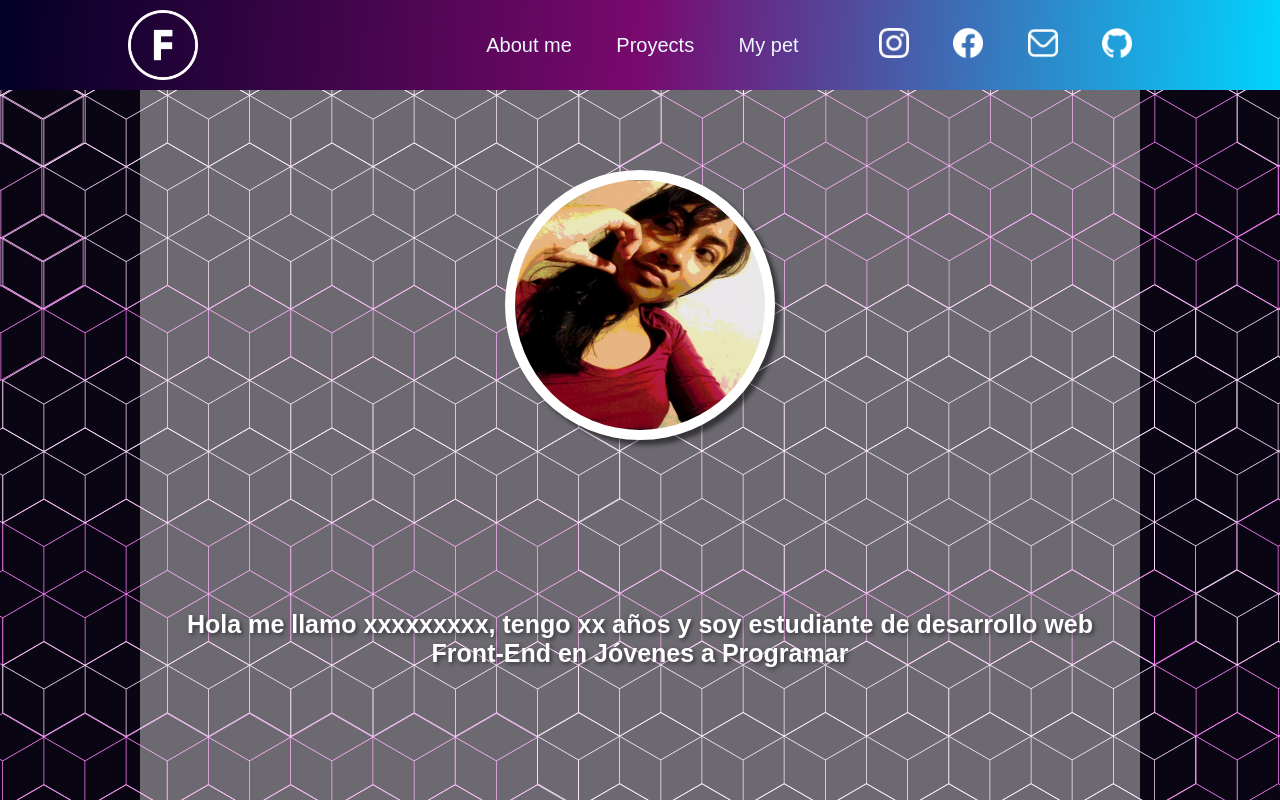
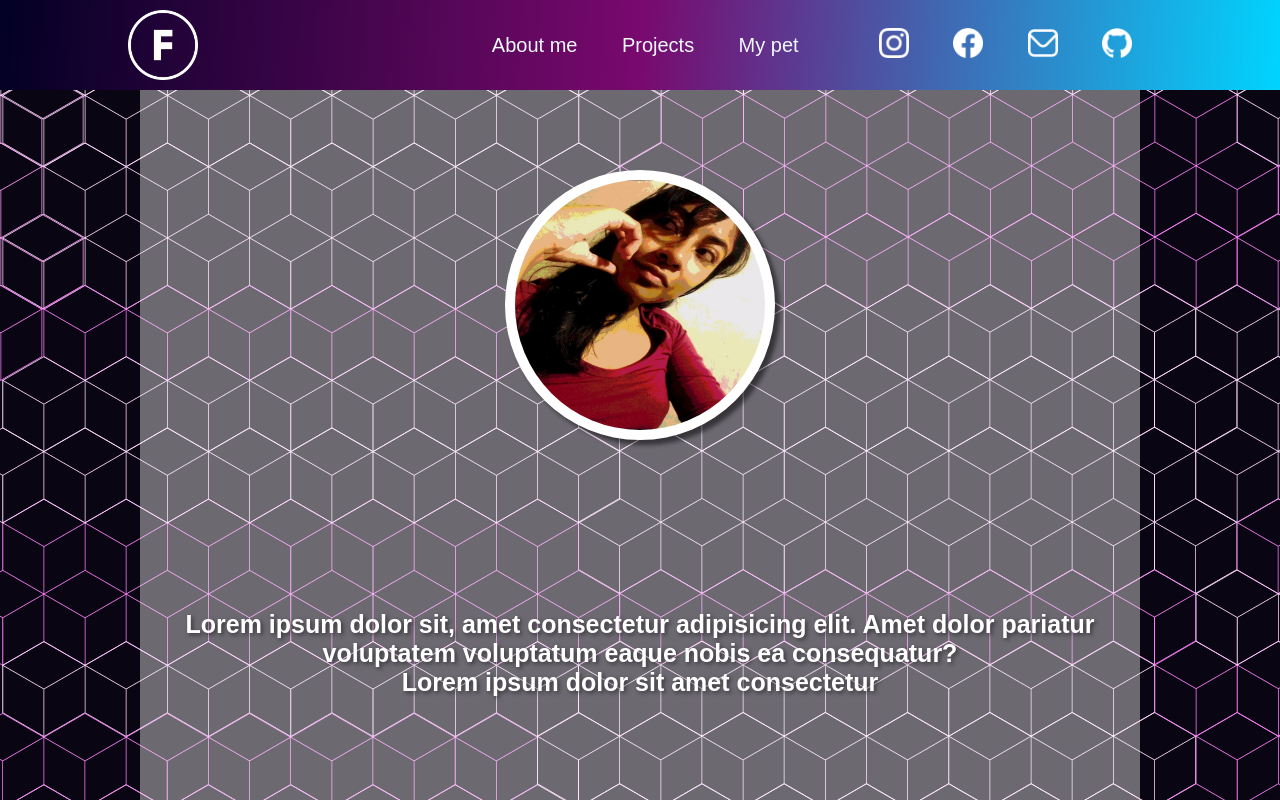
Before and after one commit to CoreDiLeone/CoreDiLeone.github.io, a plain HTML site: page index.html in a window 1280 px wide. Shown: the top 800 px of the page. Drawn offline with Linux system fonts and the light colour scheme.

Commit message:
Changes3

```diff
--- a/index.html
+++ b/index.html
@@ -5,7 +5,7 @@
     <meta name="viewport" content="width=device-width, initial-scale=1.0" />
     <link rel="stylesheet" href="estilos.css">
     <link rel="icon" href="Iconos/letra-f .ico">
-    <title><Title></Title></title>
+    <title>CoreDiLeone</title>
   </head>
   <body>
     <header class="header">
@@ -17,7 +17,7 @@
 
               <li><a href="#sobreMi" >About me</a></li>
 
-              <li><a href="#proyectos">Proyects</a></li>
+              <li><a href="#proyectos">Projects</a></li>
 
               <li><a href="#miMascota" class="mascota">My pet</a></li>
 
@@ -43,8 +43,9 @@
       </div>
       <article class="descripcion">
         <p>
-          Hola me llamo xxxxxxxxx, tengo xx años y soy estudiante de desarrollo
-          web <br>Front-End en Jóvenes a Programar
+          Lorem ipsum dolor sit, amet consectetur adipisicing elit.
+           Amet dolor pariatur voluptatem voluptatum eaque nobis ea
+            consequatur? <br>Lorem ipsum dolor sit amet consectetur
         </p>
       </article>
     </section>
@@ -71,7 +72,7 @@ Lorem ipsum dolor sit amet consectetur adipisicing elit.
 
     <section class="proyectos" id="proyectos">
       <div class="separacion">
-      <h2>Proyects</h2>
+      <h2>Projects</h2>
     </div>
 
       <div class="trabajos">
```
